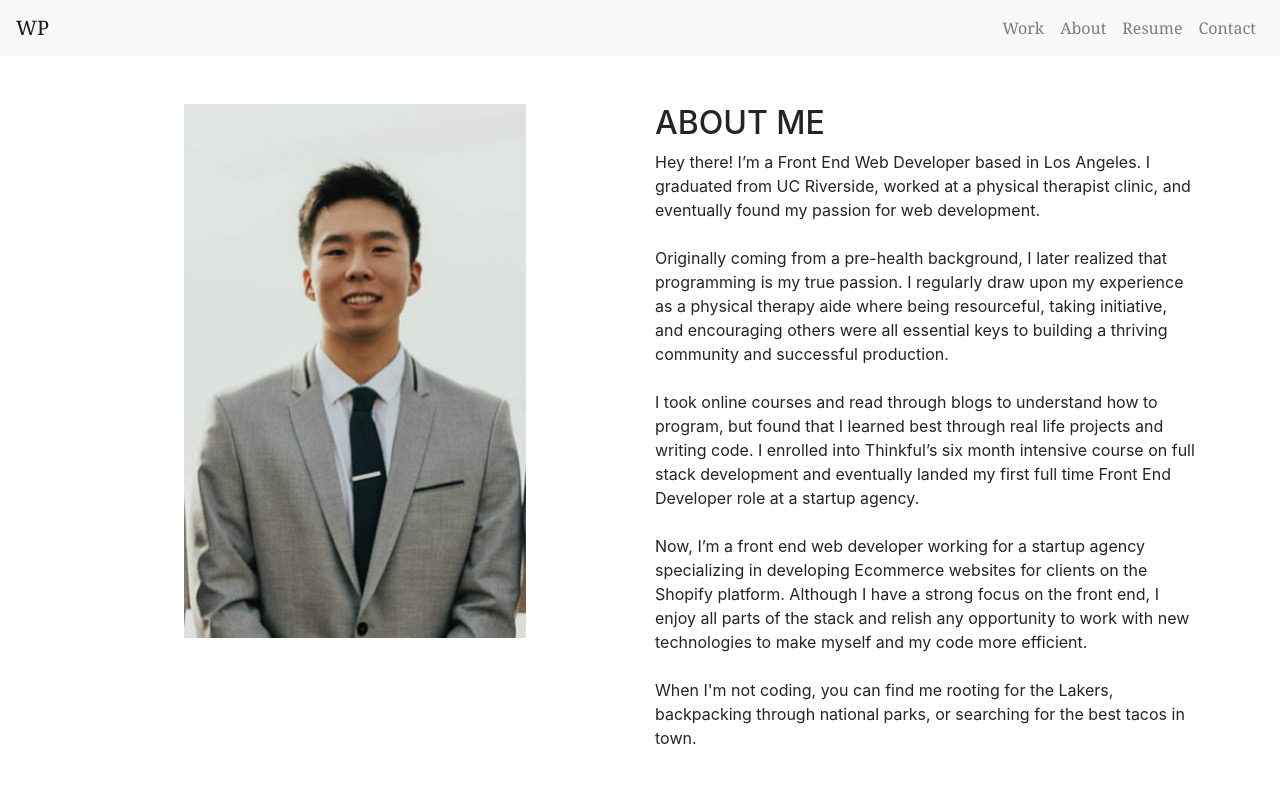
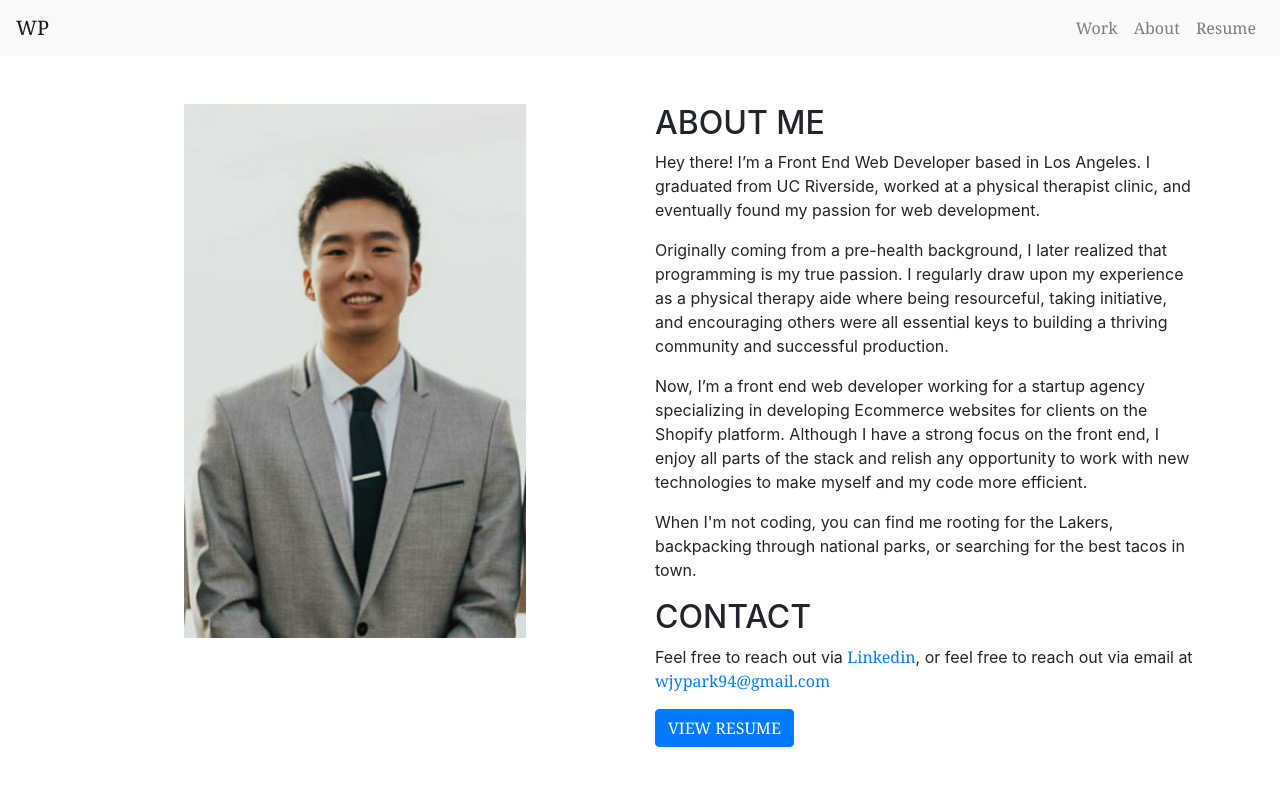
Before and after one commit to wjypark94/wpark-portfolio, a React (Create React App) app: page /about in a window 1280 px wide. Shown: the top 786 px of the page. Built offline with nearby package versions, Linux system fonts and the light colour scheme; a web font is replaced by a local one.

Commit message:
added contact links

```diff
--- a/src/components/About.js
+++ b/src/components/About.js
@@ -15,20 +15,28 @@ class About extends Component {
 								<h2>ABOUT ME</h2>
 							</div>
 							<div class="col-12">
+								<p>
 								Hey there! I’m a Front End Web Developer based in Los Angeles. I graduated from UC Riverside, worked at a physical therapist clinic, and eventually found my passion for web development.
-								<br/>
-								<br/>
+								</p>
+								<p>
 								Originally coming from a pre-health background, I later realized that programming is my true passion. I regularly draw upon my experience as a physical therapy aide where being resourceful, taking initiative, and encouraging others were all essential keys to building a thriving community and successful production.
-								<br/>
-								<br/>
-								I took online courses and read through blogs to understand how to program, but found that I learned best through real life projects and writing code. I enrolled into Thinkful’s six month intensive course on full stack development and eventually landed my first full time Front End Developer role at a startup agency.
-								<br/>
-								<br/>
+								</p>
+								<p>
 								Now, I’m a front end web developer working for a startup agency specializing in developing Ecommerce websites for clients on the Shopify platform. Although I have a strong focus on the front end, I enjoy all parts of the stack and relish any opportunity to work with new technologies to make myself and my code more efficient.
-								<br/>
-								<br/>
+								</p>
+								<p>
 								When I'm not coding, you can find me rooting for the Lakers, backpacking through national parks, or searching for the best tacos in town.
-								</div>
+								</p>
+							</div>
+							<div class="col-12">
+								<h2>CONTACT</h2>
+							</div>
+							<div class="col-12">
+								<p> Feel free to reach out via <a href="https://www.linkedin.com/in/wjypark/" target="_blank">Linkedin</a>, or feel free to reach out via email at <a href="mailto:wjypark94@gmail.com?subject=Hello%20Will!">wjypark94@gmail.com </a></p>
+							</div>
+							<div class="col-12">
+								<a class="btn btn-primary" href="https://drive.google.com/file/d/1fDTHifZDmA5G6ltCooWCJCysNwXwQR0M/view?usp=sharing" target="_blank">VIEW RESUME</a>
+							</div>
 						</div>
 					</div>
 				</div>
--- a/src/components/Contact.js
+++ b/src/components/Contact.js
@@ -7,7 +7,7 @@ class Contact extends Component{
 				<div class="row">
 					<div class="col-12">
 						<h2>CONTACT</h2>
-						<p>Feel free to reach out via Linkedin or send me an email through wjypark94@gmail.com</p>
+						<p>Feel free to reach out via Linkedin or send me an email through wjypark94@gmail.comc</p>
 					</div>
 
 				</div>
--- a/src/components/NavBar.js
+++ b/src/components/NavBar.js
@@ -18,8 +18,7 @@ class NavBar extends Component {
 							<Nav className="ml-auto">
 								<Nav.Link href="#work">Work</Nav.Link>
 								<Nav.Link href="/about">About</Nav.Link>
-								<Nav.Link href="/resume">Resume</Nav.Link>
-								<Nav.Link href="/contact">Contact</Nav.Link>
+								<Nav.Link href="https://drive.google.com/file/d/1fDTHifZDmA5G6ltCooWCJCysNwXwQR0M/view?usp=sharing" target="_blank">Resume</Nav.Link>
 							</Nav>
 						</Navbar.Collapse>
 					</Navbar>
```
